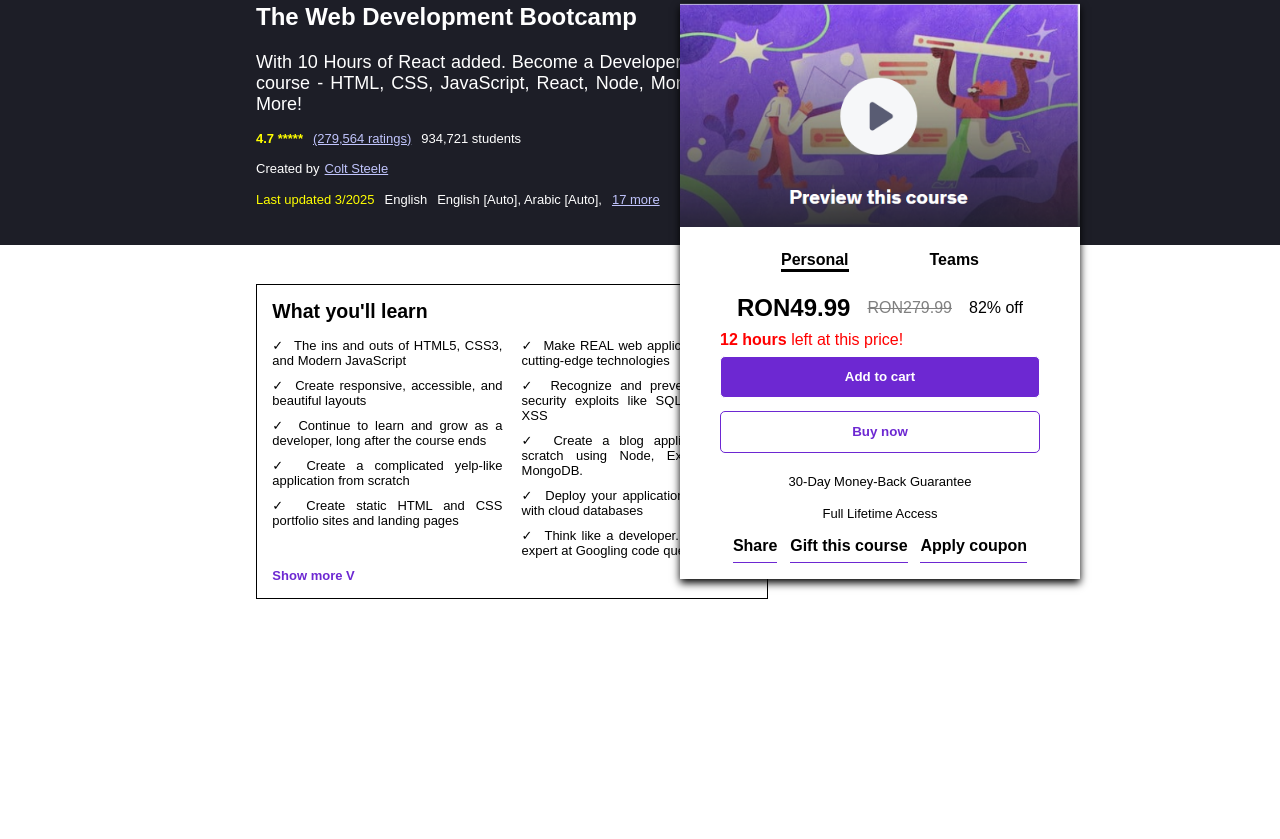
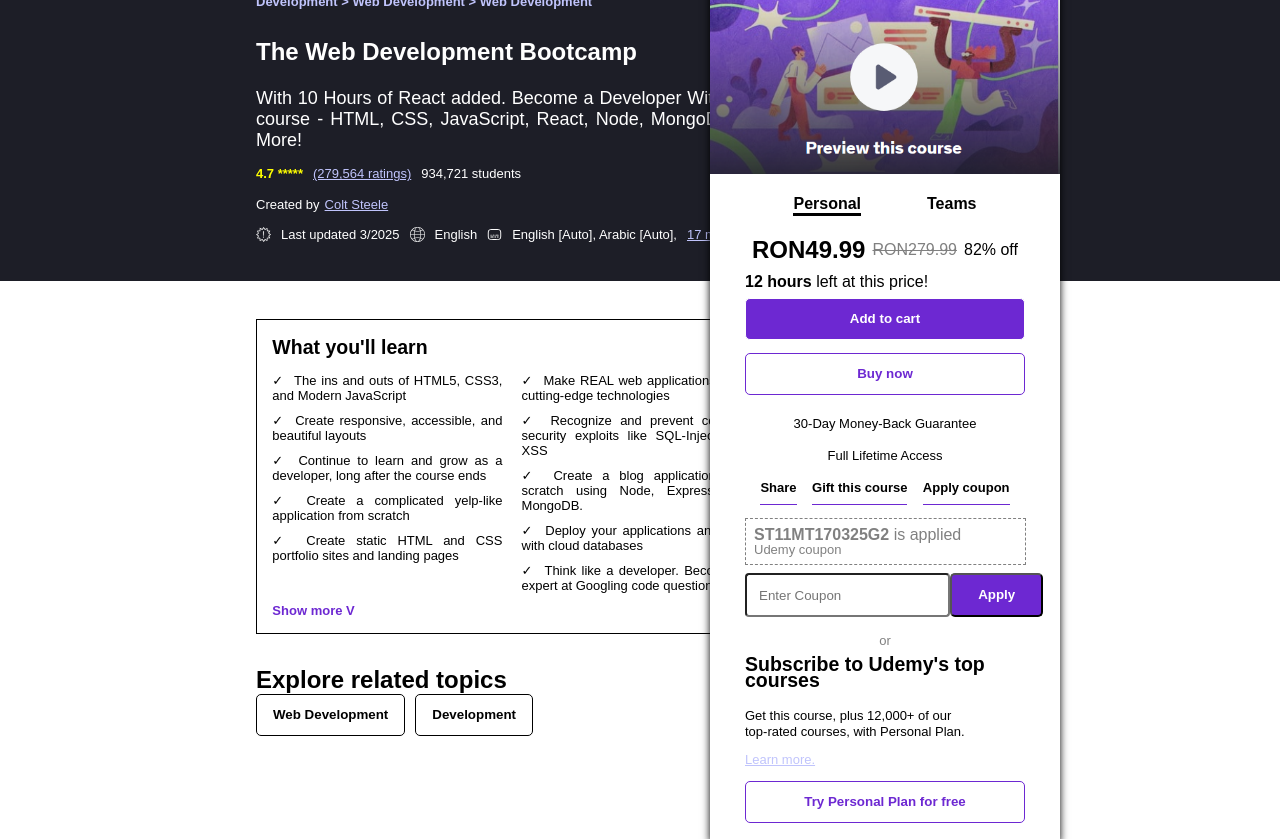
Before and after one commit to Silea-Horia/WebCourse, a PHP site: page /udemy_clone.html in a window 1280 px wide. Shown: the part 197-1036 px from the top of the page. Before the commit the page ends 796 px from the top, so only its background shows below. Run offline with PHP 8.4, Linux system fonts and the light colour scheme.

Commit message:
done lab3

```diff
--- a/Labs/Lab3/styles.css
+++ b/Labs/Lab3/styles.css
@@ -24,11 +24,10 @@
 
 .button {
     border-radius: 5px;
-    box-sizing: border-box;
     line-height: 3em;
     padding: 0 1.2em;
     max-width: 100%;
-    min-width: 8rem;
+    /* min-width: 8rem; */
 }
 
 .strong-bottom {
@@ -36,11 +35,12 @@
 }
 
 .offer {
-    width: 100%;
+    width: 98%;
     top: 0;
     left: 0;
     margin-top: 0;
     text-align: center;
+    padding: 1%;
 }
 
 .top-bar {
@@ -60,7 +60,7 @@
     border-color: #ccc;
     border-radius: 100px;
     overflow: hidden;
-    height: 2;
+    height: 3em;
     width: 50%;
 }
 
@@ -157,11 +157,13 @@ li::before {
     margin-right: 5px;
 }
 
+.icon {
+    max-width: 20px;
+    max-height: 20px;
+}
+
 .column {
     width: 48%;
-    display: inline-block;
-    vertical-align: top;
-    box-sizing: border-box;
 }
 
 .column:first-child {
@@ -174,14 +176,15 @@ li::before {
 
 .sidebar {
     position: absolute;
-    top: 200px;
-    right: 200px;
+    top: 175px;
+    right: 220px;
     z-index: 10;
     box-shadow: black 0px 4px 8px;
+    max-width: 350px;
 }
 
 .sidebar img {
-    max-width: 400px;
+    max-width: 350px;
 
 }
 
@@ -210,9 +213,68 @@ li::before {
 
 .options {
     align-items: center;
+    margin-bottom: 1em;
+    font-size: small;
 }
 
 .options>p{
-    padding-bottom: 0;
     border-bottom: 1px solid #6d28d2;
 }
+
+.applied-coupon {
+    border: 1px dashed gray;
+    padding: 0.5em;
+    max-width: 94%;
+}
+
+.applied-coupon>p {
+    line-height: 1em;
+}
+
+.enter-coupon-container {
+    padding-top: 0.5em;
+    padding-bottom: 0.5em;
+    width: 90%;
+}
+
+.enter-coupon-container>input {
+    flex-grow: 1;
+    padding: 8px 12px;
+    outline: none;
+    border-radius: 4px;
+}
+
+.enter-coupon-container>button {
+    flex-grow: 1;
+    border-radius: 5px;
+    line-height: 3em;
+    padding: 0 1.2em;
+    min-width: 7em;
+    max-width: 100%;
+}
+
+
+.subscribe {
+    line-height: 1.2em;
+}
+
+.subscribe>h2{
+    margin-bottom: 1em;
+}
+
+.subscribe>p{
+    margin-bottom: 1em;
+}
+
+.related-topics {
+    margin-top: 2em;
+}
+
+.related-topics>.row{
+    gap: 10px;
+}
+
+.small-icon {
+    max-height: 15px;
+    max-width: 15px;
+}
--- a/Labs/Lab3/text-styles.css
+++ b/Labs/Lab3/text-styles.css
@@ -35,6 +35,10 @@
     color: red;
 }
 
+.red {
+    color: black;
+}
+
 .small {
     font-size: small;
 }
--- a/Labs/Lab3/udemy_clone.html
+++ b/Labs/Lab3/udemy_clone.html
@@ -22,12 +22,17 @@
                 </a>
                 <p class="text">Explore</p>
                 <div class="search-box soft-border">
+                    <img src="./media/search-icon.svg" style="max-height: 100%; max-width: 3%; padding-left: 10px;">
                     <input type="text" class="search-input" placeholder="Search for anything">
                 </div>
                 <p class="text">Udemy Business</p>
                 <p class="text">Teach on Udemy</p>
+                <img src="./media/shopping-cart.svg" class="icon">
+
                 <button type="button" class="dark bold bg-white soft-border button">Log in</button>
                 <button type="button" class="white bold bg-dark soft-border button">Sign up</button>
+                <img src="./media/world-icon.svg" style="border-radius: 5px; padding: 5px;" class="icon soft-border">
+
             </div>
             <div class="main-content">
                 <div class="top-container bg-black">
@@ -48,8 +53,11 @@
                             <p class="link">Colt Steele</p>
                         </div>
                         <div class="course-stats white row">
-                            <p class="yellow">Last updated 3/2025</p>
+                            <img src="./media/exclamation-icon.svg" class="small-icon">
+                            <p>Last updated 3/2025</p>
+                            <img src="./media/world-icon-white.svg" class="small-icon">
                             <p>English</p>
+                            <img src="./media/subtitles.svg" class="small-icon">
                             <p>English [Auto], Arabic [Auto],</p>
                             <p class="link">17 more</p>
                         </div>
@@ -75,6 +83,21 @@
                                 <p>Share</p>
                                 <p>Gift this course</p>
                                 <p>Apply coupon</p>
+                            </div>
+                            <div class="applied-coupon fill">
+                                <p class="gray"><b>ST11MT170325G2</b> is applied</p>
+                                <p class="small gray">Udemy coupon</p>
+                            </div>
+                            <div class="row enter-coupon-container fill">
+                                <input type="text" placeholder="Enter Coupon">
+                                <button type="button" class="white bg-dark bold">Apply</button>
+                            </div>
+                            <p class="small gray center">or</p>
+                            <div class="subscribe small">
+                                <h2 class="bold" style="text-align: left;">Subscribe to Udemy's top courses</h2>
+                                <p>Get this course, plus 12,000+ of our<br> top-rated courses, with Personal Plan.</p>
+                                <p class="link dark">Learn more.</p>
+                                <button type="button" class="dark bold fill bg-white soft-border button">Try Personal Plan for free</button>
                             </div>
                         </div>
                     </div>
@@ -102,6 +125,13 @@
                         </ul>
                         <p class="dark bold">Show more V</p>
                     </div>
+                    <div class="related-topics">
+                        <h2 class="bold">Explore related topics</h1>
+                        <div class="row">
+                            <button type="button" class="bg-white button bold black soft-border">Web Development</button>
+                            <button type="button" class="bg-white button bold black soft-border">Development</button>
+                        </div>
+                    </div>
                 </div>
             </div>
         </header>
```
Also changed, not shown: Labs/Lab3/media/exclamation-icon.svg (added), Labs/Lab3/media/search-icon.svg (added), Labs/Lab3/media/shopping-cart.svg (added), Labs/Lab3/media/subtitles.svg (added), Labs/Lab3/media/world-icon-white.svg (added), Labs/Lab3/media/world-icon.svg (added).
